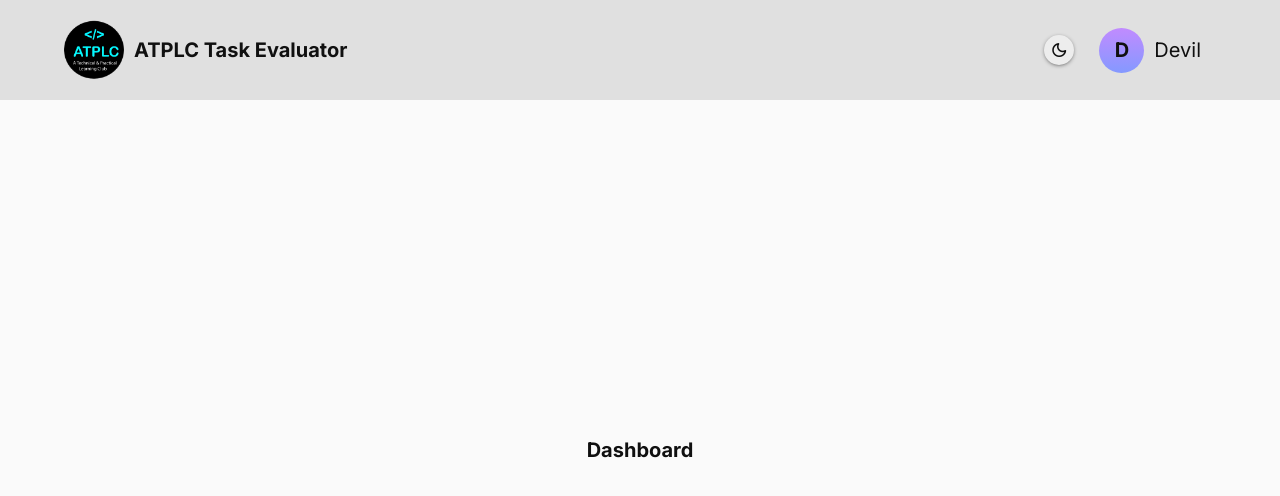
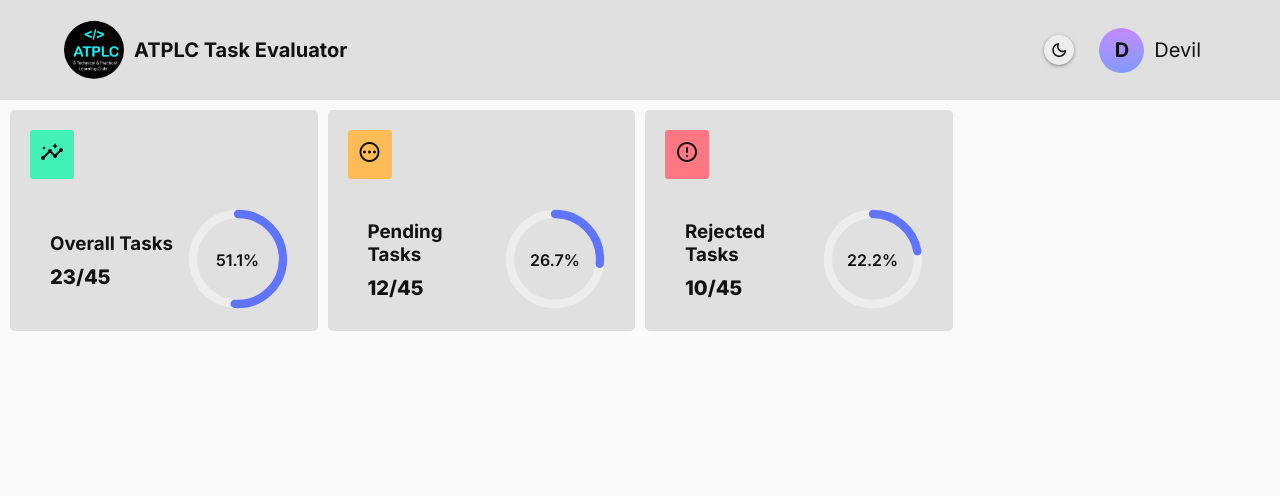
Before and after one commit to Rahulkumar703/ATPLC-Internship, a React (Create React App) app: page / in a window 1280 px wide. Shown: the top 496 px of the page. Built offline with nearby package versions, Linux system fonts and the light colour scheme; a web font is replaced by a local one.

Commit message:
completed dasboard card

```diff
--- /dev/null
+++ b/src/Components/Card.css
@@ -0,0 +1,44 @@
+.card {
+    background: var(--bg-dark);
+    gap: 1rem;
+    padding: 1rem;
+    border-radius: .5rem;
+    flex-shrink: 0;
+    min-width: 30rem;
+}
+
+.card .card-top {
+    padding: 1rem;
+}
+
+.card-top .icon {
+    padding: 1rem;
+    width: fit-content;
+    background: var(--button-color);
+    border-radius: .3rem;
+    font-size: var(--large-font);
+}
+
+.card .card-middle {
+    align-items: center;
+    justify-content: space-between;
+    padding: 1rem 2rem;
+}
+
+.card-middle .middle-left-part {
+    padding: 1rem;
+    gap: 1rem;
+}
+
+.middle-left-part .card-heading {
+    font-size: var(--large-font);
+}
+
+.middle-left-part .card-heading {
+    font-size: var(--medium-font);
+}
+
+.card-score {
+    font-size: var(--large-font);
+    font-weight: 800;
+}
--- /dev/null
+++ b/src/Components/Card.js
@@ -0,0 +1,36 @@
+import React, { useContext } from 'react'
+import './Card.css'
+import CircularProgress from './CircularProgress'
+
+export default function Card({ heading, icon, obtainedScore, totalScore }) {
+
+    const overallPercentage = (obtainedScore / totalScore * 100).toFixed(1);
+
+    return (
+        <div className='card col'>
+            <div className="card-top">
+                <div className="icon">
+                    <span className="material-symbols-rounded">
+                        {icon}
+                    </span>
+                </div>
+            </div>
+            <div className="card-middle row">
+                <div className="middle-left-part col">
+                    <div className="card-heading">
+                        <h3>{heading}</h3>
+                    </div>
+                    <div className="card-score">
+                        <span>{obtainedScore}</span>
+                        /
+                        <span>{totalScore}</span>
+                    </div>
+                </div>
+                <div className="middle-right-part">
+                    <CircularProgress width="100" percentage={overallPercentage} />
+                </div>
+            </div>
+
+        </div>
+    )
+}
--- /dev/null
+++ b/src/Components/CircularProgress.css
@@ -0,0 +1,24 @@
+.circular-progress-bar {
+    position: relative;
+}
+
+.circle-background {
+    fill: none;
+    stroke: var(--bg);
+}
+
+.circle-progress {
+    fill: none;
+    stroke: var(--primary);
+    stroke-linecap: round;
+    stroke-linejoin: round;
+}
+
+.progress-percentage {
+    position: absolute;
+    top: 50%;
+    left: 50%;
+    transform: translate(-50%, -50%);
+    font-size: var(--medium-font);
+    font-weight: 600;
+}
--- /dev/null
+++ b/src/Components/CircularProgress.js
@@ -0,0 +1,38 @@
+import React, { useContext } from 'react'
+import './CircularProgress.css'
+
+export default function CircularProgress({ width, percentage }) {
+    const radius = (width / 2) - 5;
+    const stroke = (width / 12);
+    const dashArray = radius * Math.PI * 2;
+    const dashOffset = dashArray - (dashArray * percentage) / 100;
+
+    return (
+        <div className="circular-progress-bar">
+            <svg
+                width={width}
+                height={width}
+                viewBox={`0 0 ${width} ${width}`}
+            >
+                <circle
+                    className='circle-background'
+                    cx={width / 2}
+                    cy={width / 2}
+                    strokeWidth={stroke}
+                    r={radius} />
+                <circle
+                    className='circle-progress'
+                    cx={width / 2}
+                    cy={width / 2}
+                    strokeWidth={stroke}
+                    r={radius}
+                    style={{
+                        strokeDasharray: dashArray,
+                        strokeDashoffset: dashOffset
+                    }}
+                    transform={`rotate(-90 ${width / 2} ${width / 2})`} />
+            </svg>
+            <span className='progress-percentage'>{percentage}%</span>
+        </div>
+    )
+}
--- a/src/Context/User/userReducer.js
+++ b/src/Context/User/userReducer.js
@@ -4,8 +4,10 @@ export const initialUser = {
     user: {
         name: "Devil",
         rollno: "FS58",
-        submittedTask: 2,
-        pendingTasks: 1
+        totalTasks: 20,
+        submittedTasks: 14,
+        pendingTasks: 3,
+        rejectedTasks: 1,
     }
 }
 
--- /dev/null
+++ b/src/Pages/Dashboard.css
@@ -0,0 +1,22 @@
+.dashboard-page {
+    justify-content: flex-start;
+}
+
+.dashboard-page .score-card {
+    width: 100%;
+    display: grid;
+    grid-template-columns: repeat(auto-fill, minmax(30rem, 1fr));
+    gap: 1rem;
+}
+
+.score-card .card:nth-child(1) {
+    --button-color: var(--success);
+}
+
+.score-card .card:nth-child(2) {
+    --button-color: var(--warning);
+}
+
+.score-card .card:nth-child(3) {
+    --button-color: var(--danger);
+}
--- a/src/Pages/Dashboard.js
+++ b/src/Pages/Dashboard.js
@@ -1,10 +1,16 @@
 import React from 'react'
+import Card from '../Components/Card'
 import './CommonPage.css'
+import './Dashboard.css'
 
 export default function Dashboard() {
     return (
         <main className='page dashboard-page'>
-            <h1>Dashboard</h1>
+            <div className="score-card">
+                <Card heading='Overall Tasks' icon="insights" obtainedScore={23} totalScore={45} />
+                <Card heading='Pending Tasks' icon="pending" obtainedScore={12} totalScore={45} />
+                <Card heading='Rejected Tasks' icon="error" obtainedScore={10} totalScore={45} />
+            </div>
         </main>
     )
 }
--- a/src/index.css
+++ b/src/index.css
@@ -5,6 +5,9 @@
   --white: #ffffff;
   --black: #000000;
   --primary: #6075ff;
+  --success: #41f1b6;
+  --warning: #ffbb55;
+  --danger: #ff7782;
   --small-font: 1.2rem;
   --medium-font: 1.6rem;
   --large-font: 2rem;
```
Also changed, not shown: src/App.js (+13 -2 lines).
